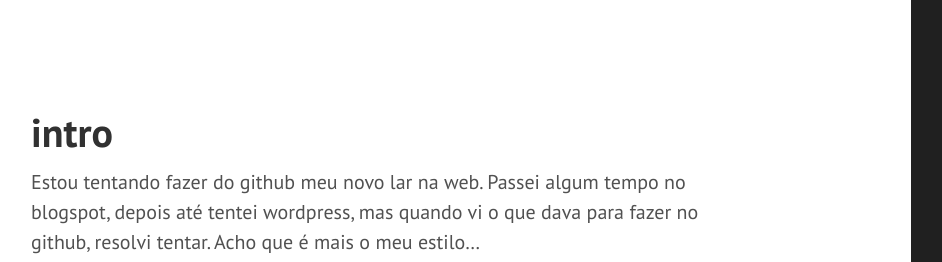
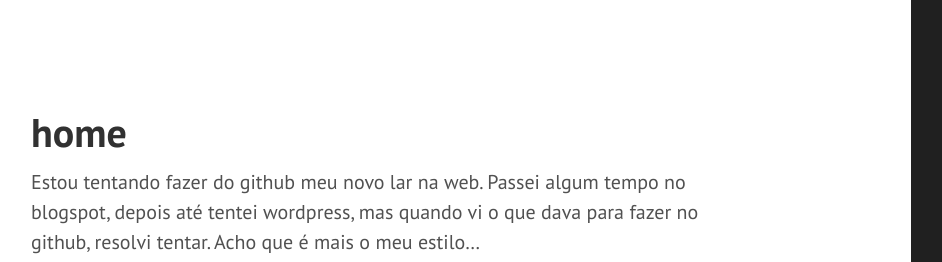
Before and after one commit to meleu/meleu.github.io, a Jekyll site: the page built from index.md, in a window 1280 px wide, cut to the strip 0-262 px from the top of the page. Shown: the whole strip, without its empty margins (69-1011 px from the left). Built offline with Jekyll 4.4.1, drawn with Linux system fonts in a browser that asks for light colours.

Commit message:
Update index.md

```diff
--- a/index.md
+++ b/index.md
@@ -2,7 +2,7 @@
 layout: default
 title: home
 ---
-# intro
+# home
 Estou tentando fazer do github meu novo lar na web. Passei algum tempo no
 blogspot, depois até tentei wordpress, mas quando vi o que dava para fazer
 no github, resolvi tentar. Acho que é mais o meu estilo...
```
